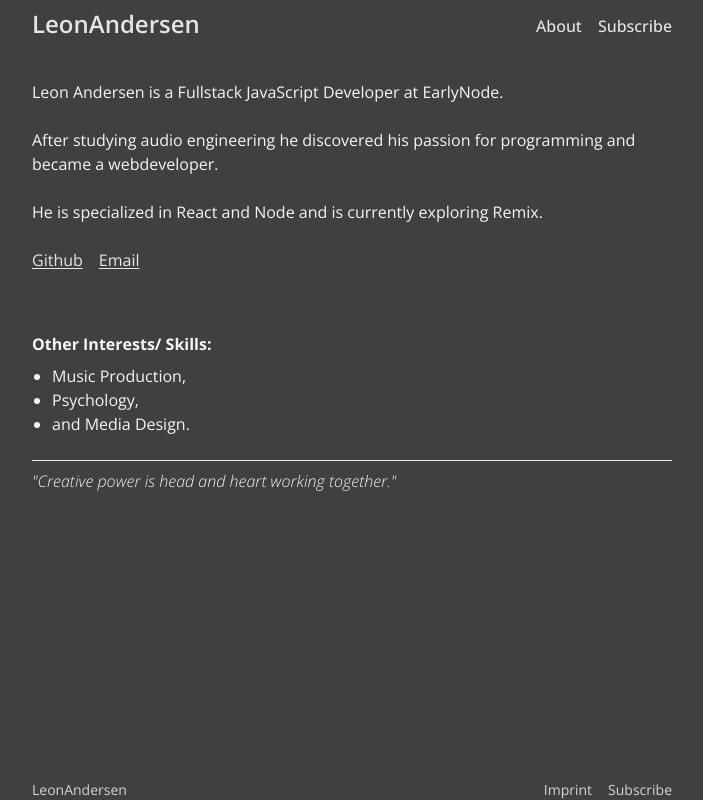
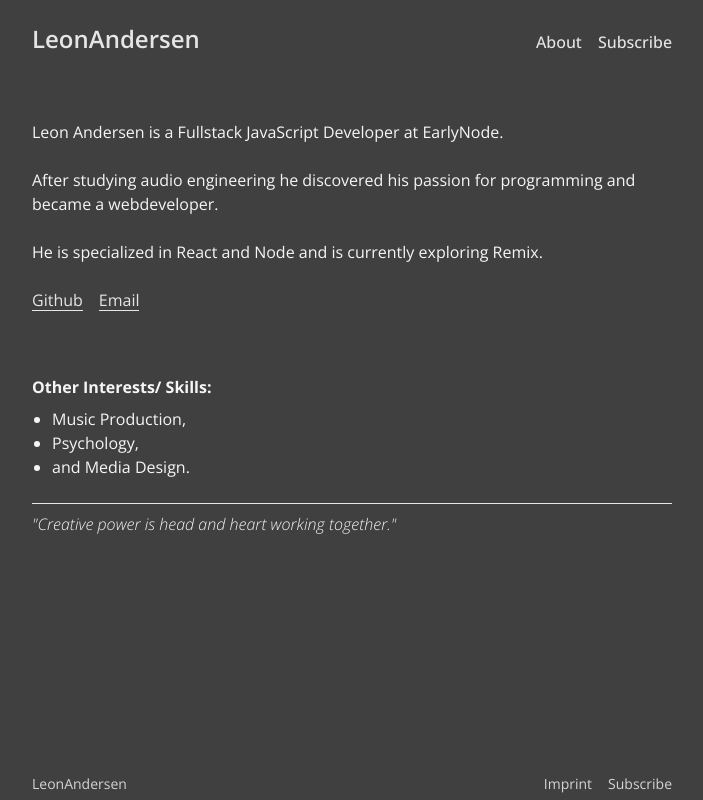
Before and after one commit to leonWarscheck/blog, a Next.js app: page /about in a window 1280 px wide. Shown: the whole page, without its empty margins (288-991 px from the left). Built offline with nearby package versions, Linux system fonts and the light colour scheme.

Commit message:
feat(ui): header footer heights, index pt, about pt, about random color easteregg, menu height fit to header

```diff
--- a/src/components/Footer.js
+++ b/src/components/Footer.js
@@ -13,8 +13,8 @@ export default function Footer() {
     setShowSubscription(false);
   };
   return (
-    <footer className=" bg-neutral-700 text-neutral-300 ">
-      <nav className="c1:hidden max-w-2xl mx-auto px-4 flex grow items-center">
+    <footer className=" bg-neutral-700 text-neutral-300 h-8 ">
+      <nav className="c1:hidden max-w-2xl mx-auto px-4 flex grow items-center h-full">
         <ul className="flex">
           <li className="flex items-center">
             <Link className=" text-sm hover:text-neutral-400" href="/imprint">
@@ -23,7 +23,7 @@ export default function Footer() {
           </li>
         </ul>
       </nav>
-      <nav className="hidden c1:flex grow max-w-2xl mx-auto px-4  items-center">
+      <nav className="hidden c1:flex grow max-w-2xl mx-auto px-4  items-center h-full ">
         <Link className="text-sm  hover:text-neutral-400" href="/">
           <h1>LeonAndersen</h1>
         </Link>
--- a/src/components/Header.js
+++ b/src/components/Header.js
@@ -40,10 +40,10 @@ export default function Header({}) {
   };
 
   return (
-    <header className=" h-12 bg-neutral-700 items-center flex fixed w-full ">
+    <header className=" h-20 bg-neutral-700 items-center flex fixed w-full ">
       <nav className="max-w-2xl  mx-auto flex flex-grow items-center px-4">
         <Link
-          className=" absolute bottom-[8.5px] c3 font-semibold text-2xl text-neutral-200 hover:text-neutral-400 "
+          className=" absolute bottom-[25px] c3 font-semibold text-2xl text-neutral-200 hover:text-neutral-400 "
           href="/"
           onClick={handleMenuClose}
         >
--- a/src/components/Menu.js
+++ b/src/components/Menu.js
@@ -58,7 +58,7 @@ export default function Menu({ handleMenuToggle2, menuOpen, handleMenuClose }) {
 
       {menuOpen && (
         <div
-          className="bg-neutral-700 flex flex-col  c1:hidden text-2xl  font- absolute left-0 right-0 top-12 min-h-[calc(100vh-3rem)]"
+          className="bg-neutral-700 flex flex-col  c1:hidden text-2xl  font- absolute left-0 right-0 top-16 min-h-[calc(100vh-4rem)]"
           aria-label="Mobile Menu"
         >
           <ul className=" w-full px-4 max-w-2xl mx-auto flex flex-col grow justify-evenly ">
@@ -87,7 +87,7 @@ export default function Menu({ handleMenuToggle2, menuOpen, handleMenuClose }) {
                       type="email"
                       name="email"
                       placeholder="Email"
-                      className=" placeholder:text-neutral-500 pl-1 placeholder:hover:text-neutral-400 absolute  top-0 w-full    focus:outline-none bg-neutral-600 text-neutral-400 "
+                      className=" placeholder:text-neutral-400 pl-1 placeholder:hover:text-neutral-400 absolute  top-0 w-full    focus:outline-none bg-neutral-600 text-neutral-400 "
                       required
                       autoCapitalize="off"
                       autoCorrect="off"
--- a/src/components/SubscribeFormHeader.js
+++ b/src/components/SubscribeFormHeader.js
@@ -51,7 +51,7 @@ export default function SubscribeForm({ onCancel, onSubscribe }) {
             name="email"
             id="navSubInput"
             placeholder="Email"
-            className=" text- xl pl-4 w-64 h- 12 -mt -1  focus:outline-none bg-neutral-600 text-neutral-300  "
+            className=" text- xl pl-4 w-64 h-6 8 12 mt- pt- 1  focus:outline-none bg-neutral-600 text-neutral-200 placeholder-neutral-400 "
             required
             autoCapitalize="off"
             autoCorrect="off"
--- a/src/pages/about.js
+++ b/src/pages/about.js
@@ -1,8 +1,27 @@
 import Head from "next/head";
+import { useEffect, useState } from "react";
 
 export default function AboutPage() {
+  const [number, setNumber] = useState(1);
+
+  useEffect(() => {
+    const posts = document.querySelectorAll("li");
+    const handleHover = () => setNumber(Math.floor(Math.random() * 4) + 1);
+    posts.forEach((post) => {
+      // post.addEventListener("mouseenter", handleHover);
+      post.addEventListener("mouseleave", handleHover);
+    });
+
+    return () => {
+      posts.forEach((post) => {
+        // post.removeEventListener("mouseenter", handleHover);
+        post.addEventListener("mouseleave", handleHover);
+      });
+    };
+  }, []);
+
   return (
-    <main className="max-w-2xl mx-auto pt-20 pb-12 px-4 grow ">
+    <main className="max-w-2xl mx-auto pt-[7.5rem] pb-12 px-4 grow ">
       <Head>
         <title>About Leon Andersen</title>
       </Head>
@@ -10,25 +29,36 @@ export default function AboutPage() {
       <section>
         {/* <h1 className="font-semibold text-2xl mb-1 ">Leon Andersen</h1> */}
 
-
         <p className="text- lg mb- text- balance c1:textjustify pb-">
-          <span className="font- semibold">Leon Andersen</span> is a Fullstack JavaScript Developer at EarlyNode.{" "}
-          <br />
+          <span className="font- semibold">Leon Andersen</span> is a Fullstack
+          JavaScript Developer at EarlyNode. <br />
           <br />
           After studying audio engineering he discovered his passion for
           programming and became a webdeveloper. <br />
           <br />
           He is specialized in React and Node and is currently exploring Remix.
-          <br/>
-          <br/>
+          <br />
+          <br />
         </p>
         <ul
-        className="text-orange -la text-neutral-200 mb-14 flex pb-1 font- medium  underline underline-offset-2 mx-auto "
+          className={` text-neutral-200 mb-16 flex gap-4  font- medium  underlin underline-offset-2 mx-auto `}
           aria-label="Contact Links"
         >
           <li className="ml- auto">
-          <h2 className="mr-2 group   hover:text-neutral-400 ">
-            <a href="https://github.com/leonAndersen">Github</a>
+            <h2
+              className={` custom-border  h-[22.5px]  ${
+                number === 1
+                  ? " hover:border-red-500 hover:text-red-500"
+                  : number === 2
+                  ? " hover:border-violet-500 hover:text-violet-500"
+                  : number === 3
+                  ? " hover:border-yellow-la hover:text-yellow-la"
+                  : " hover:border-emerald-la hover:text-emerald-la"
+              }`}
+            >
+              <a href="https://github.com/leonAndersen" className="">
+                Github
+              </a>
             </h2>
           </li>
           {/* <li>
@@ -37,8 +67,20 @@ export default function AboutPage() {
           </h2>
         </li> */}
           <li>
-          <h2 className="mx-2 underline-offset-2 hover:text-neutral-400">
-            <a href="mailto:leon.andersen@protonmail.com">Email</a>
+            <h2
+              className={` custom-border  h-[22.5px]  ${
+                number === 1
+                  ? " hover:border-red-500 hover:text-red-500"
+                  : number === 2
+                  ? " hover:border-violet-500 hover:text-violet-500"
+                  : number === 3
+                  ? " hover:border-yellow-la hover:text-yellow-la"
+                  : " hover:border-emerald-la hover:text-emerald-la"
+              }`}
+            >
+              <a href="mailto:leon.andersen@protonmail.com" className="">
+                Email
+              </a>
             </h2>
           </li>
         </ul>
@@ -50,7 +92,7 @@ export default function AboutPage() {
           <li>Psychology,</li>
           <li>and Media Design.</li>
         </ul>
-        <hr className="mt-6"/>
+        <hr className="mt-6" />
         <h3 className="italic text- sm lg mt-2 font-light ">
           "Creative power is head and heart working together."
         </h3>
--- a/src/pages/index.js
+++ b/src/pages/index.js
@@ -27,7 +27,7 @@ export default function HomeFeed({ feedData }) {
   ];
 
   return (
-    <main className="grow max-w-2xl pt-24 mx-auto px-4">
+    <main className="grow max-w-2xl pt-[7.5rem] mx-auto px-4 min-h-dvh">
       <ul>
         {feedData.map(({ slug, date, readingTime, title, preview }, index) => (
           <li className="mb-16 group" key={slug}>
--- a/src/styles/globals.css
+++ b/src/styles/globals.css
@@ -7,3 +7,28 @@
     color-scheme: dark;
   }
 }
+
+@layer components {
+  .custom-border {
+    border-bottom-width: 1.5px;
+  }
+
+  /* .underline-hover {
+    position: relative;
+  }
+  .underline-hover::after {
+    content: '';
+    position: absolute;
+    left: 0;
+    right: 0;
+    bottom: 0;
+    height: 2px;
+    background-color: currentColor;
+    transform: scaleX(0);
+    transition: transform 0.1s ease;
+    transform-origin: left;
+  }
+  .underline-hover:hover::after {
+    transform: scaleX(1);
+  } */
+}
```
Lines whose indentation alone changed are shown as unchanged.
